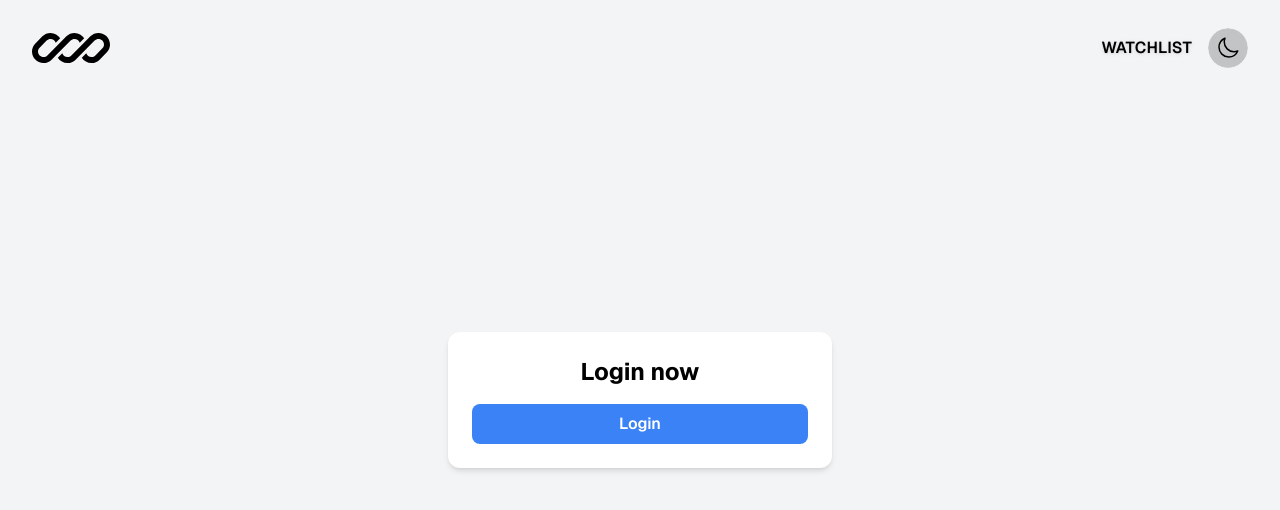
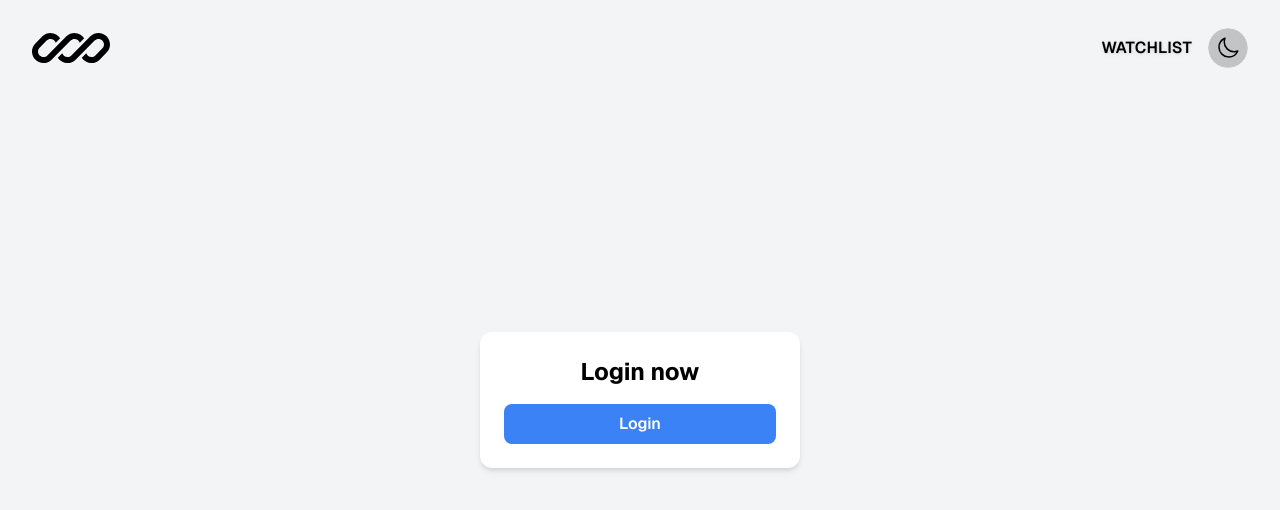
Before and after one commit to farhan2077/tmdb-next, a Next.js app: page /login in a window 1280 px wide. Shown: the top 510 px of the page. Built offline with nearby package versions, Linux system fonts and the light colour scheme; no server answers; what assert would draw is missing.

Commit message:
chore: some minor updates

```diff
--- a/app/login/_components/LoginForm.tsx
+++ b/app/login/_components/LoginForm.tsx
@@ -4,6 +4,8 @@
 import { useState } from "react";
 
 import { useRouter } from "next/navigation";
+
+import PageWrapper from "@/components/PageWrapper";
 
 import { removeDemoCookie, setDemoCookie } from "@/app/actions";
 
@@ -24,8 +26,9 @@ export default function LoginForm({ initialLoggedIn = false }) {
   };
 
   return (
-    <div className="flex min-h-dvh items-center justify-center bg-gray-100 dark:bg-black">
-      <div className="w-full max-w-sm rounded-xl bg-white p-6 shadow-md dark:bg-neutral-800">
+    <main className="flex min-h-dvh items-center justify-center bg-gray-100 dark:bg-black">
+      <PageWrapper>
+        <div className="w-80 rounded-xl bg-white p-6 shadow-md dark:bg-neutral-800">
           <h2 className="mb-4 text-center text-2xl font-bold text-black dark:text-white">
             {isLoggedIn ? "Already Logged In" : "Login now"}
           </h2>
@@ -46,6 +49,7 @@ export default function LoginForm({ initialLoggedIn = false }) {
             </button>
           )}
         </div>
-    </div>
+      </PageWrapper>
+    </main>
   );
 }
--- a/app/movies/[id]/page.tsx
+++ b/app/movies/[id]/page.tsx
@@ -90,7 +90,7 @@ export default async function MovieDetails({ params }: PageProps) {
                   </span>
                 </div>
               </div>
-              <p className="order-3 max-w-xl text-pretty text-sm text-white md:text-left md:text-lg">
+              <p className="order-3 line-clamp-3 max-w-xl text-pretty text-sm text-white md:text-left md:text-lg">
                 {movieDetails.overview}
               </p>
               <div className="order-4 flex gap-4">
--- a/components/PopularMovieList.tsx
+++ b/components/PopularMovieList.tsx
@@ -1,4 +1,6 @@
 "use client";
+
+import { useEffect } from "react";
 
 import { useForm } from "react-hook-form";
 import { zodResolver } from "@hookform/resolvers/zod";
@@ -11,7 +13,6 @@ import MovieCard from "@/components/MovieCard";
 import Spinner from "@/components/Spinner";
 import { useMovies } from "@/libs/queries";
 import { searchSchema } from "@/libs/validations/forms";
-import { useEffect } from "react";
 
 type SearchFormValues = z.infer<typeof searchSchema>;
 
```
Also changed, not shown: 1 other file (tests, documents, lock files or other folders). Lines whose indentation alone changed are shown as unchanged.
